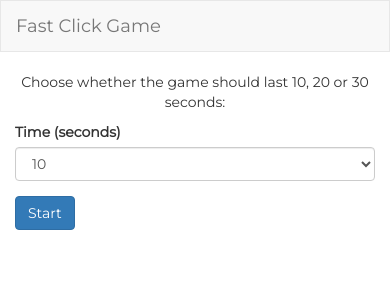
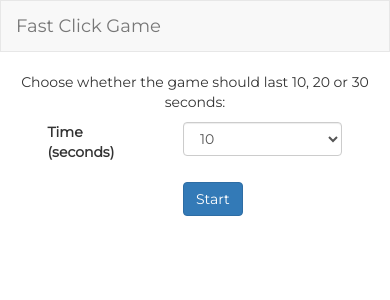
Before and after one commit to Ruben9922/fast-click-game, a React (Create React App) app: page / in a window 390 px wide. Shown: the top 300 px of the page. Built offline with nearby package versions, Linux system fonts and the light colour scheme.

Commit message:
Improve form layout

```diff
--- a/src/Menu.js
+++ b/src/Menu.js
@@ -28,11 +28,11 @@ class Menu extends Component {
       <div>
         <p className="text-center">Choose whether the game should last 10, 20 or 30 seconds:</p>
         <div className="row">
-          <div className="col-sm-6 col-sm-offset-3">
+          <div className="col-xs-10 col-xs-offset-1 col-sm-6 col-sm-offset-3">
             <form className="form-horizontal" onSubmit={this.handleSubmit}>
               <div className="form-group">
-                <label htmlFor="time" className="col-sm-5 control-label">Time (seconds)</label>
-                <div className="col-sm-7">
+                <label htmlFor="time" className="col-xs-5 col-sm-5 control-label">Time (seconds)</label>
+                <div className="col-xs-7 col-sm-7">
                   <select className="form-control" id="time" value={this.state.time} onChange={this.handleChange}>
                     <option value={10}>10</option>
                     <option value={20}>20</option>
@@ -41,7 +41,7 @@ class Menu extends Component {
                 </div>
               </div>
               <div className="form-group">
-                <div className="col-sm-offset-5 col-sm-7">
+                <div className="col-xs-offset-5 col-xs-7 col-sm-offset-5 col-sm-7">
                   <button type="submit" className="btn btn-primary">Start</button>
                 </div>
               </div>
```
